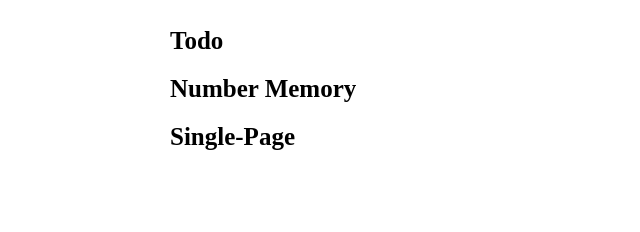
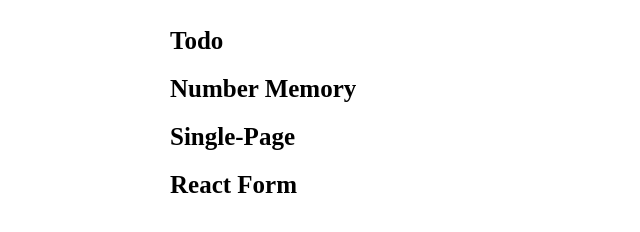
Before and after one commit to RafauS/RafauS.github.io, a plain HTML site: page index.html in a window 1280 px wide. Shown: the part 220-452 px from the top of the page, without its empty margins (230-870 px from the left). Drawn offline with Linux system fonts and the light colour scheme.

Commit message:
Update index.html

```diff
--- a/index.html
+++ b/index.html
@@ -43,7 +43,7 @@
         <a href="./todoo">Todo</a>
         <a href="./numbermemory">Number Memory</a>
         <a href="./singlepage">Single-Page</a>
-        <!-- <a href="./reactform">React Form</a> -->
+        <a href="./reactform">React Form</a>
     </main>
 </body>
 </html>
```
